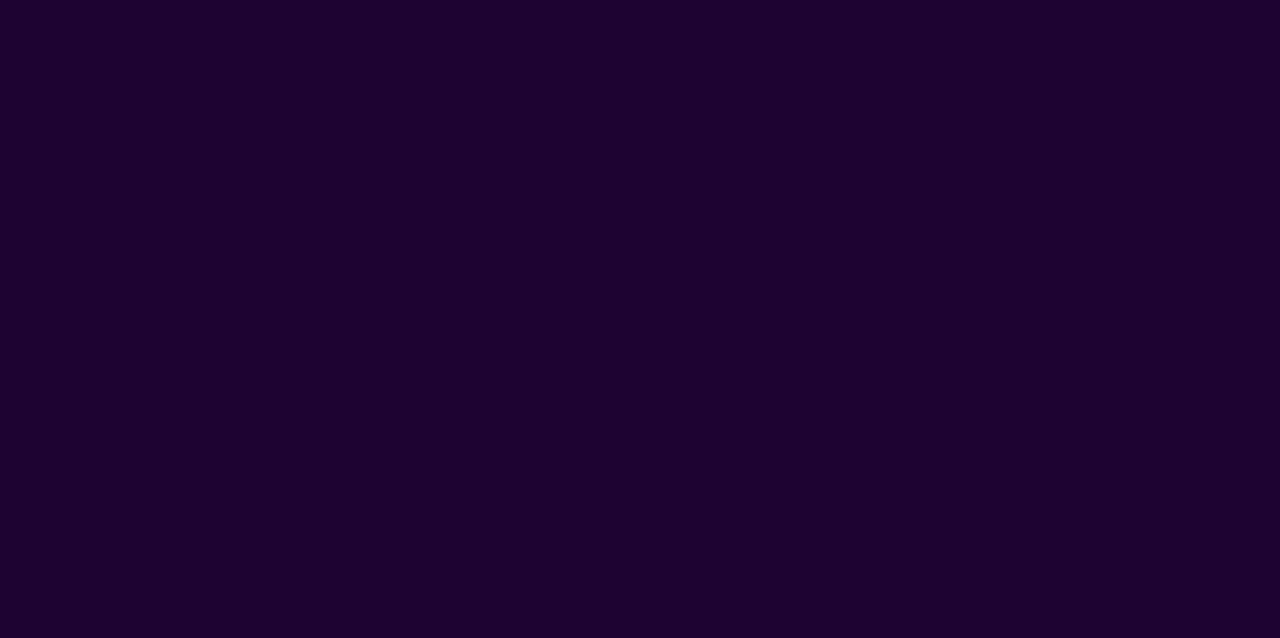
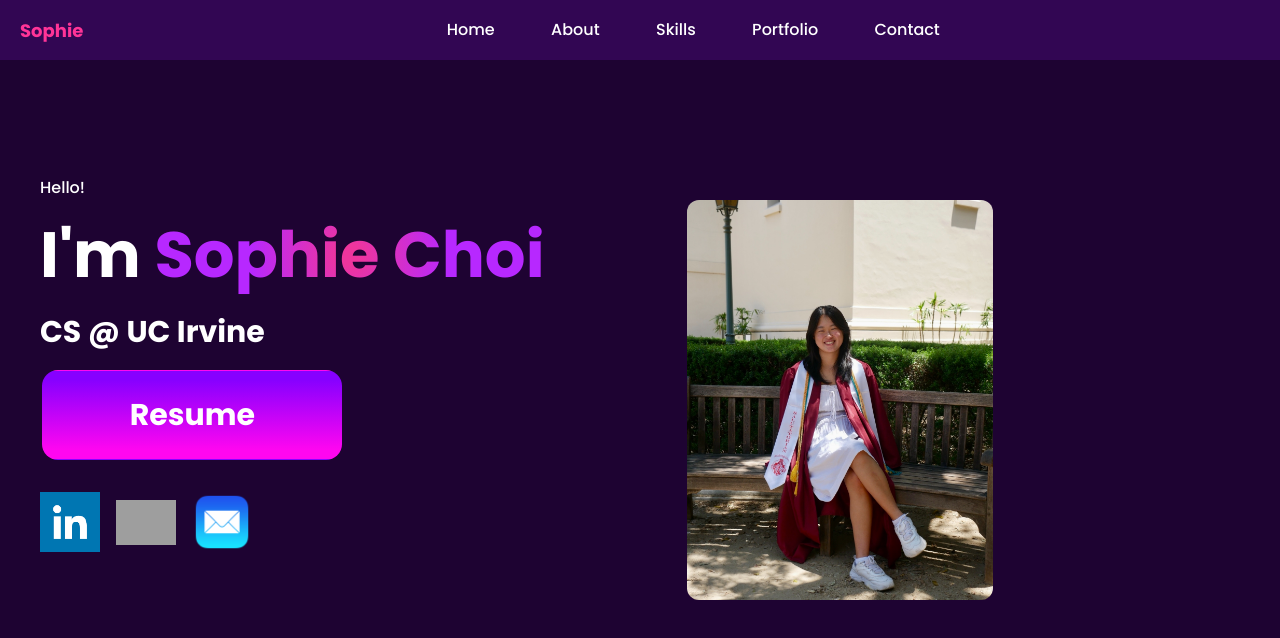
Before and after one commit to destructivebasket/sophies-personal-portfolio, a React (Vite) app in the folder sophies-personal-portfolio/: page /#/ in a window 1280 px wide. Before the commit this address had no page. Shown: the top 638 px of the page. Built offline with nearby package versions, Linux system fonts and the light colour scheme; grey boxes are pictures that could not be loaded.

Commit message:
404 error should be gone now

```diff
--- a/sophies-personal-portfolio/src/App.jsx
+++ b/sophies-personal-portfolio/src/App.jsx
@@ -1,5 +1,5 @@
 import './App.css'
-import { BrowserRouter as Router, Routes, Route } from 'react-router-dom';
+import { HashRouter, Routes, Route } from "react-router-dom";
 import HomePage from './Components/HomePage/HomePage';
 import AboutMe from './Components/AboutMe/AboutMe';
 import Portfolio from './Components/Portfolio/Portfolio';
@@ -9,15 +9,15 @@ import Contact from './Components/Contact/Contact';
 function App() {
 
   return (
-    <Router>
+    <HashRouter>
       <Routes>
-        <Route path="/sophies-personal-portfolio/" element={<HomePage/>}/>
-        <Route path="/sophies-personal-portfolio/aboutme" element={<AboutMe/>}/>
-        <Route path="/sophies-personal-portfolio/contact" element={<Contact/>}/>
-        <Route path="/sophies-personal-portfolio/portfolio" element={<Portfolio/>}/>
-        <Route path="/sophies-personal-portfolio/skills" element={<Skills/>}/>
+        <Route path="/" element={<HomePage/>}/>
+        <Route path="/aboutme" element={<AboutMe/>}/>
+        <Route path="/contact" element={<Contact/>}/>
+        <Route path="/portfolio" element={<Portfolio/>}/>
+        <Route path="/skills" element={<Skills/>}/>
       </Routes>
-    </Router>
+    </HashRouter>
   )
 }
 
--- a/sophies-personal-portfolio/src/Components/NavBar/Navbar.jsx
+++ b/sophies-personal-portfolio/src/Components/NavBar/Navbar.jsx
@@ -8,19 +8,19 @@ const Navbar = () => {
     <div className = "nav-bar z-50">
         <h2 className = "ml-5 font-[Poppins-Bold] text-[#ff3497FF] text-[18px]"> Sophie </h2>
         <div className = "flex space-x-4 mr-80 max-sm:space-x-0">
-            <Link to = "/sophies-personal-portfolio/">
+            <Link to = "/">
               <button className = "nav-bar-buttons"> Home </button>
             </Link>
-            <Link to = "/sophies-personal-portfolio/aboutme">
+            <Link to = "/aboutme">
               <button className = "nav-bar-buttons"> About </button>
             </Link>
-            <Link to = "/sophies-personal-portfolio/skills">
+            <Link to = "/skills">
               <button className = "nav-bar-buttons"> Skills </button>
             </Link>
-            <Link to = "/sophies-personal-portfolio/portfolio">
+            <Link to = "/portfolio">
               <button className = "nav-bar-buttons"> Portfolio </button>
             </Link>
-            <Link to = "/sophies-personal-portfolio/contact">
+            <Link to = "/contact">
               <button className = "nav-bar-buttons max-sm:translate-x-1/2"> Contact </button>
             </Link>
         </div>
--- a/sophies-personal-portfolio/src/Components/Socials/Socials.jsx
+++ b/sophies-personal-portfolio/src/Components/Socials/Socials.jsx
@@ -7,17 +7,17 @@ const Socials = () => {
   const location = useLocation();
 
   function imageSize () {
-    if (location.pathname === "/sophies-personal-portfolio/contact") {
+    if (location.pathname === "contact") {
         return "w-[180px]";
-    } else if (location.pathname === "/sophies-personal-portfolio/") {
+    } else if (location.pathname === "/") {
         return "w-[60px]"
     }
   }
 
   function imageSpace () {
-    if (location.pathname === "/sophies-personal-portfolio/contact") {
+    if (location.pathname === "/contact") {
         return "space-x-20 max-sm:space-x-1";
-    } else if (location.pathname === "/sophies-personal-portfolio/") {
+    } else if (location.pathname === "/") {
         return "space-x-4"
     }
   }
```
Lines whose indentation alone changed are shown as unchanged.
